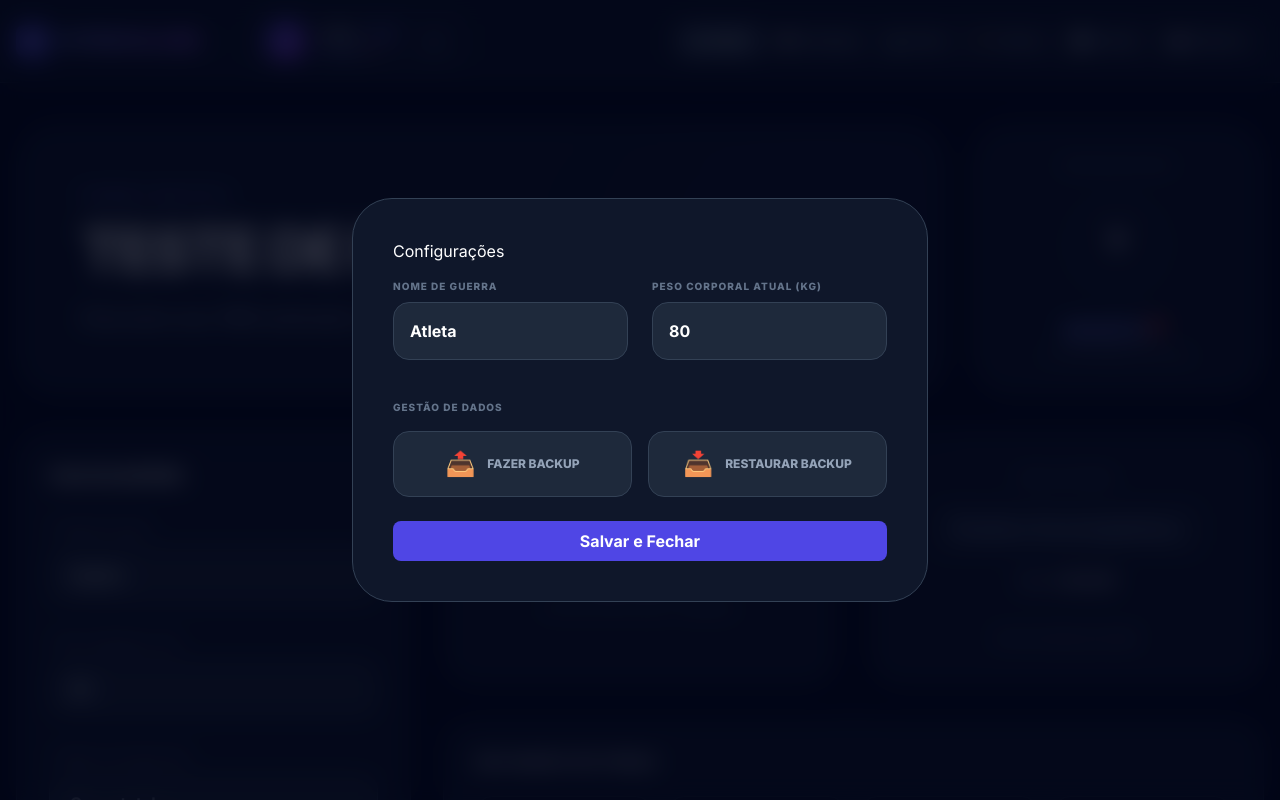
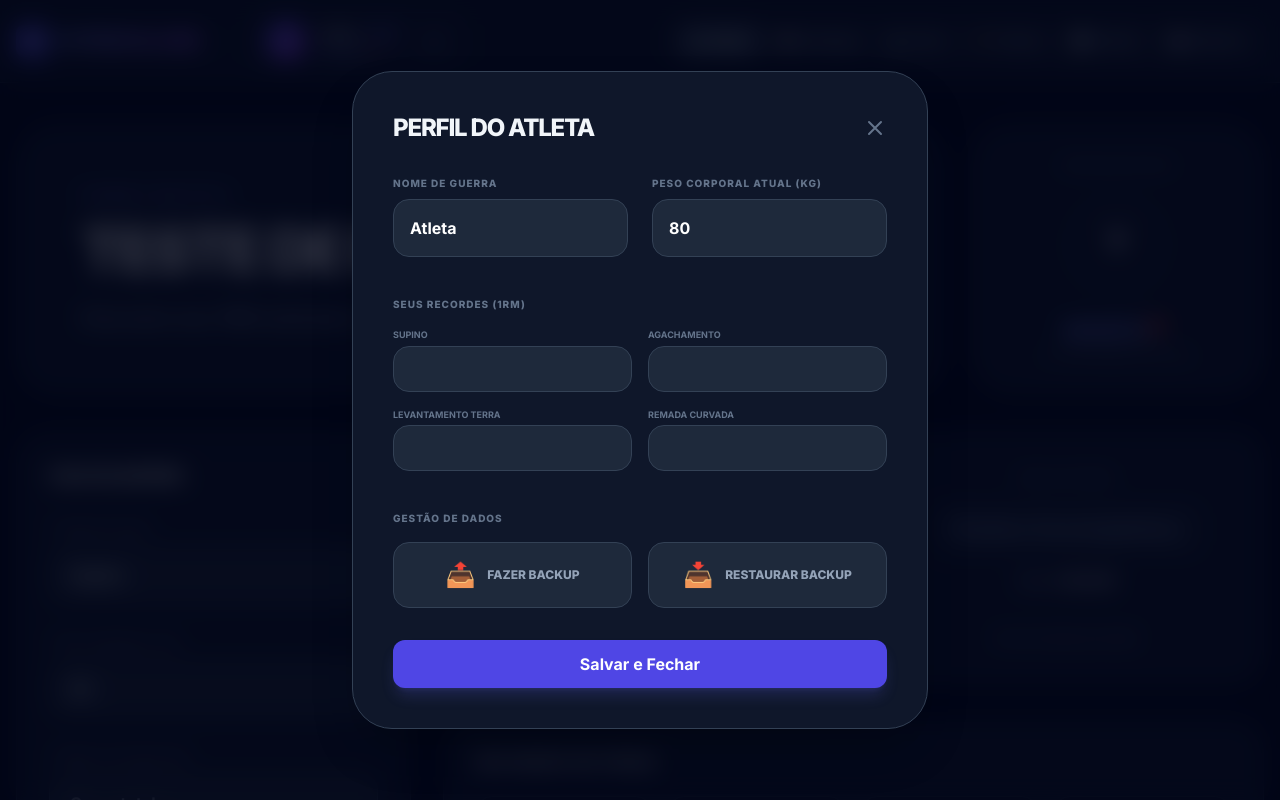
Before and after one commit to guardecontrole/hypervolume-app, a React (Vite) app: page / in a window 1280 px wide. Both pictures are taken after a click on the button 433 px from the left and 41 px from the top of the page. Shown: the top 800 px of the page. Built offline with nearby package versions, Linux system fonts and the light colour scheme.

Commit message:
Remove history tab and update settings modal

```diff
--- a/App.tsx
+++ b/App.tsx
@@ -1042,7 +1042,6 @@ const App: React.FC = () => {
           </div>
         )}
 
-        {/* --- DEMAIS ABAS MANTIDAS --- */}
         {activeTab === 'strength' && (
           <div className="space-y-8 animate-in fade-in slide-in-from-bottom-4 duration-500">
               <div className="grid grid-cols-1 lg:grid-cols-4 gap-6">
@@ -1614,73 +1613,6 @@ const App: React.FC = () => {
             </div>
           </div>
         )}
-
-        {activeTab === 'history' && (
-          <div className="space-y-8 animate-in fade-in slide-in-from-bottom-4 duration-500 relative">
-            <div className="flex justify-between items-center relative z-40 bg-slate-950/50 backdrop-blur-sm p-2 rounded-2xl">
-              <div>
-                <h2 className="text-3xl font-black uppercase tracking-tighter">Histórico de Performance</h2>
-                <p className="text-slate-500 text-sm font-bold uppercase tracking-widest mt-1">Seus registros de treinamento semanais</p>
-              </div>
-              {workoutHistory.length > 0 && (
-                <button
-                  onClick={clearHistory}
-                  className="bg-red-500/10 hover:bg-red-500 text-red-500 hover:text-white px-5 py-2.5 rounded-xl text-[10px] font-black uppercase tracking-widest border border-red-500/20 transition-all shadow-lg active:scale-95"
-                >
-                  Limpar Tudo
-                </button>
-              )}
-            </div>
-            {workoutHistory.length === 0 ? (
-              <div className="bg-slate-900 border border-slate-800 rounded-[2.5rem] p-20 text-center space-y-4">
-                <span className="text-6xl opacity-10">🗓️</span>
-                <p className="text-slate-500 font-medium italic">Nenhum registro encontrado.</p>
-              </div>
-            ) : (
-              <div className="grid grid-cols-1 md:grid-cols-2 lg:grid-cols-3 gap-6 relative z-10">
-                {workoutHistory.map((log) => (
-                  <div key={log.id} className={`bg-slate-900 border rounded-[2rem] p-6 shadow-xl relative group overflow-hidden transition-all hover:border-indigo-500/50 ${isDeloadActive ? 'border-emerald-500/20 hover:border-emerald-500/50' : 'border-slate-800'}`}>
-                    <div className="flex justify-between items-start mb-4">
-                      <div className="flex-1 min-w-0 pr-4">
-                        <span className={`text-[9px] font-black px-2 py-1 rounded-lg uppercase tracking-widest mb-2 inline-block transition-colors ${isDeloadActive ? 'bg-emerald-400/10 text-emerald-400' : 'bg-indigo-400/10 text-indigo-400'}`}>S{log.week} • {log.phase || 'Geral'}</span>
-                        <h3 className="text-xl font-black text-white truncate">{log.name}</h3>
-                        <p className="text-[10px] text-slate-500 font-bold uppercase mt-1">{new Date(log.date).toLocaleDateString('pt-BR', { day: '2-digit', month: 'long', year: 'numeric' })}</p>
-                      </div>
-                      <button
-                        onClick={() => removeHistoryItem(log.id)}
-                        className="text-slate-400 hover:text-red-500 transition-all p-2 bg-slate-800/50 hover:bg-slate-800 rounded-xl active:scale-90"
-                      >
-                        <svg className="w-5 h-5" fill="none" stroke="currentColor" viewBox="0 0 24 24">
-                          <path strokeLinecap="round" strokeLinejoin="round" strokeWidth="2.5" d="M19 7l-.867 12.142A2 2 0 0116.138 21H7.862a2 2 0 01-1.995-1.858L5 7m5 4v6m4-6v6m1-10V4a1 1 0 00-1-1h-4a1 1 0 00-1 1v3M4 7h16" />
-                        </svg>
-                      </button>
-                    </div>
-                    <div className="grid grid-cols-2 gap-4 mt-6">
-                      <div className="bg-slate-950/50 p-4 rounded-2xl border border-slate-800/50">
-                        <span className="text-[8px] font-black text-slate-500 uppercase block mb-1">Volume Total</span>
-                        <span className={`text-lg font-black transition-colors ${isDeloadActive ? 'text-emerald-400' : 'text-indigo-400'}`}>{log.totalSeries} <span className="text-[10px] text-slate-600">Séries</span></span>
-                      </div>
-                      <div className="bg-slate-950/50 p-4 rounded-2xl border border-slate-800/50">
-                        <span className="text-lg font-black text-slate-300">{(Object.values(log.split) as WorkoutExercise[][]).filter(d => d.length > 0).length} <span className="text-[10px] text-slate-600">Dias</span></span>
-                      </div>
-                    </div>
-                    <div className="mt-6 pt-6 border-t border-slate-800/50">
-                       <h4 className="text-[9px] font-black text-slate-500 uppercase tracking-widest mb-3">Distribuição de Músculos</h4>
-                       <div className="flex flex-wrap gap-1.5">
-                          {Object.entries(calculateMuscleVolumeForLog(log))
-                            .filter(([_, vol]) => (vol as number) > 0)
-                            .slice(0, 5)
-                            .map(([muscle, _]) => (
-                               <span key={muscle} className="text-[8px] font-bold text-slate-400 bg-slate-800 px-2 py-1 rounded-md">{getShortMuscleName(muscle)}</span>
-                            ))}
-                       </div>
-                    </div>
-                  </div>
-                ))}
-              </div>
-            )}
-          </div>
-        )}
       </main>
 
       {/* Modais */}
@@ -1720,8 +1652,14 @@ const App: React.FC = () => {
       {showSettings && (
         <div className="fixed inset-0 bg-slate-950/80 backdrop-blur-md flex items-center justify-center p-4 z-50">
            {/* Settings Modal Content */}
-           <div className="bg-slate-900 border border-slate-700 w-full max-w-xl rounded-[2.5rem] p-10">
-               <h3 className="text-white mb-4">Configurações</h3>
+           <div className="bg-slate-900 border border-slate-700 w-full max-w-xl rounded-[2.5rem] p-10 shadow-2xl animate-in zoom-in-95 duration-200 max-h-[90vh] overflow-y-auto no-scrollbar">
+               <h3 className="text-2xl font-black mb-8 uppercase tracking-tighter flex justify-between items-center">
+                  <span>Perfil do Atleta</span>
+                  <button onClick={() => setShowSettings(false)} className="text-slate-500 hover:text-white transition-colors">
+                     <svg className="w-6 h-6" fill="none" stroke="currentColor" viewBox="0 0 24 24"><path strokeLinecap="round" strokeLinejoin="round" strokeWidth="2" d="M6 18L18 6M6 6l12 12"/></svg>
+                  </button>
+               </h3>
+
                <div className="space-y-10">
                  <div className="grid grid-cols-1 md:grid-cols-2 gap-6">
                    <div>
@@ -1732,6 +1670,24 @@ const App: React.FC = () => {
                      <label className="text-[10px] font-black text-slate-500 uppercase tracking-widest block mb-2">Peso Corporal Atual (kg)</label>
                      <input type="number" value={strengthInputs.bw || ''} onFocus={(e) => e.target.select()} onChange={(e) => setStrengthInputs(prev => ({ ...prev, bw: parseFloat(e.target.value) || 0 }))} className={`w-full bg-slate-800 border border-slate-700 rounded-2xl p-4 outline-none transition-all text-white font-bold ${isDeloadActive ? 'focus:ring-2 focus:ring-emerald-500' : 'focus:ring-2 focus:ring-indigo-500'}`} />
                    </div>
+                 </div>
+
+                 {/* NOVOS CAMPOS DE 1RM NO MODAL */}
+                 <div>
+                    <label className="text-[10px] font-black text-slate-500 uppercase tracking-widest block mb-4">Seus Recordes (1RM)</label>
+                    <div className="grid grid-cols-2 gap-4">
+                       {['Supino', 'Agachamento', 'Levantamento Terra', 'Remada Curvada'].map(ex => (
+                          <div key={ex}>
+                             <label className="text-[9px] font-bold text-slate-500 uppercase block mb-1">{ex}</label>
+                             <input
+                               type="number"
+                               value={strengthProfiles[ex] || ''}
+                               onChange={(e) => setStrengthProfiles(prev => ({ ...prev, [ex]: parseFloat(e.target.value) || 0 }))}
+                               className="w-full bg-slate-800 border border-slate-700 rounded-2xl p-3 outline-none transition-all text-white font-bold focus:ring-2 focus:ring-indigo-500 text-sm"
+                             />
+                          </div>
+                       ))}
+                    </div>
                  </div>
 
                  <div>
@@ -1755,7 +1711,7 @@ const App: React.FC = () => {
                     </div>
                  </div>
                </div>
-               <button onClick={() => setShowSettings(false)} className="bg-indigo-600 text-white px-4 py-2 rounded-lg mt-6 w-full font-bold">Salvar e Fechar</button>
+               <button onClick={() => setShowSettings(false)} className="bg-indigo-600 text-white px-4 py-3 rounded-xl mt-8 w-full font-bold shadow-lg shadow-indigo-500/20 hover:bg-indigo-500 transition-all">Salvar e Fechar</button>
            </div>
         </div>
       )}
```
